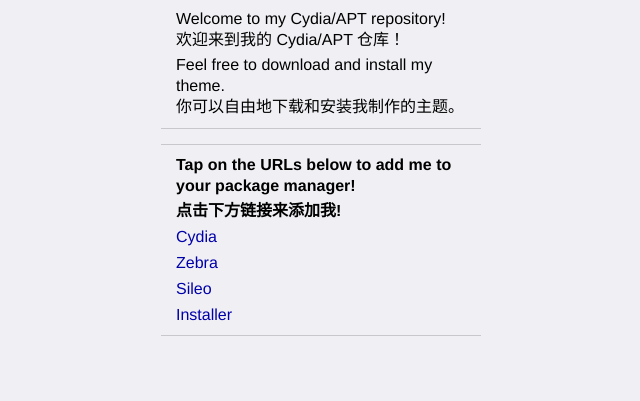
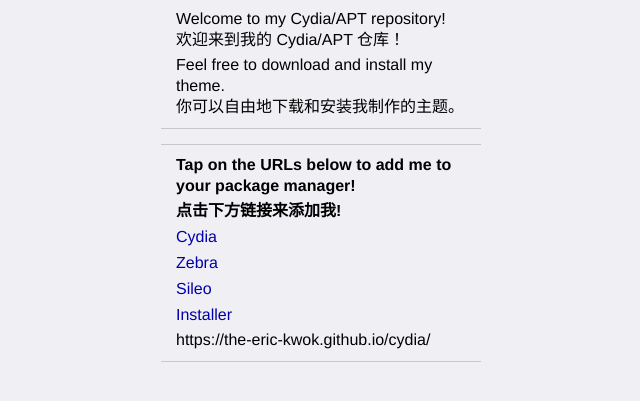
Before and after one commit to the-eric-kwok/cydia, a plain HTML site: page index.html in a window 1280 px wide. Shown: the part 141-542 px from the top of the page, without its empty margins (319-959 px from the left). Drawn offline with Linux system fonts and the light colour scheme.

Commit message:
增加 WiFiAlwaysOn 并修复软件源元数据

```diff
--- a/index.html
+++ b/index.html
@@ -39,11 +39,12 @@
                 <p><strong>Tap on the URLs below to add me to your package manager!</strong></p>
                 <p><strong>点击下方链接来添加我!</strong></p>
                 <p><a
-                        href="cydia://url/https://cydia.saurik.com/api/share#?source=https://the-eric-kwok.github.io/CydiaRepo/">Cydia</a>
+                        href="cydia://url/https://cydia.saurik.com/api/share#?source=https://the-eric-kwok.github.io/cydia/">Cydia</a>
                 </p>
-                <p><a href="zbra://sources/add/https://the-eric-kwok.github.io/CydiaRepo/">Zebra</a></p>
-                <p><a href="sileo://source/https://the-eric-kwok.github.io/CydiaRepo/">Sileo</a></p>
-                <p><a href="installer://add/repo=https://the-eric-kwok.github.io/CydiaRepo/">Installer</a></p>
+                <p><a href="zbra://sources/add/https://the-eric-kwok.github.io/cydia/">Zebra</a></p>
+                <p><a href="sileo://source/https://the-eric-kwok.github.io/cydia/">Sileo</a></p>
+                <p><a href="installer://add/repo=https://the-eric-kwok.github.io/cydia/">Installer</a></p>
+                <p><code>https://the-eric-kwok.github.io/cydia/</code></p>
             </block>
             </fieldset>
 </body>
```
Also changed, not shown: 7 other files.
